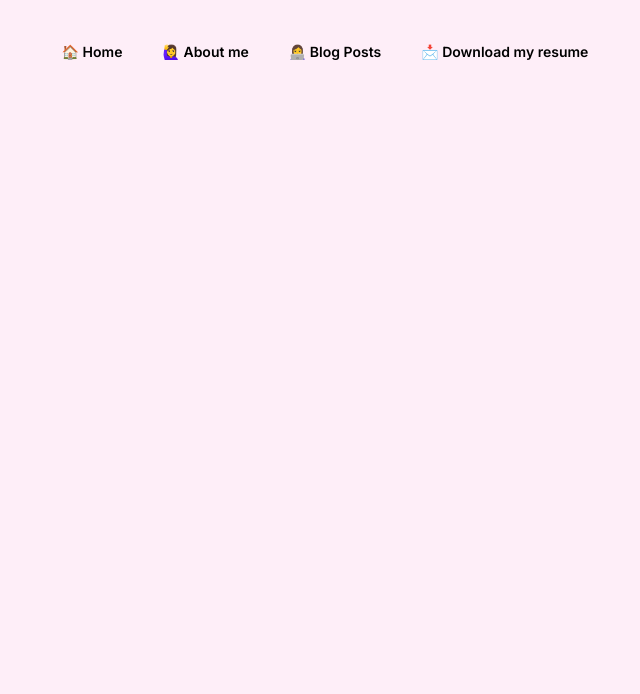
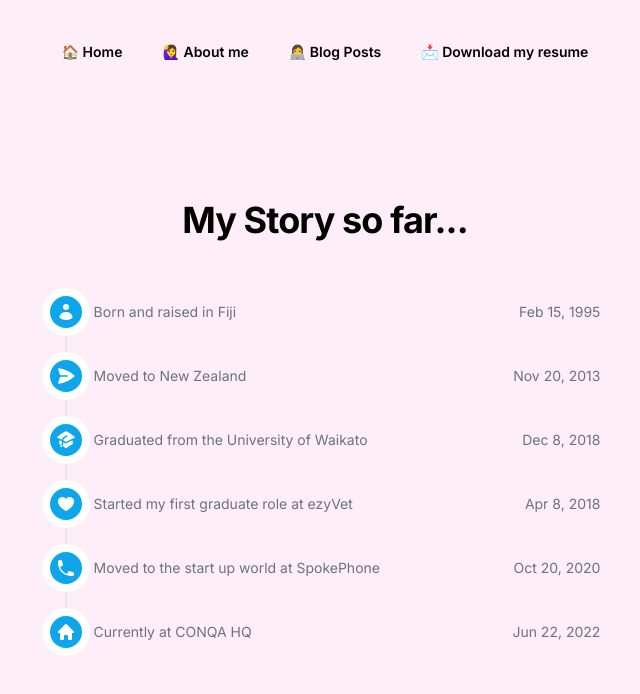
Before and after one commit to cml35/cdynnlee-website, a Next.js app: page /about in a window 1280 px wide. Shown: the top 694 px of the page, without its empty margins (315-955 px from the left). Built offline with nearby package versions, Linux system fonts and the light colour scheme.

Commit message:
Fix eslint conflict

```diff
--- a/package.json
+++ b/package.json
@@ -13,6 +13,7 @@
   },
   "dependencies": {
     "@headlessui/react": "^2.1.2",
+    "@heroicons/react": "^2.1.5",
     "@tanstack/react-query": "^5.51.1",
     "classnames": "^2.5.1",
     "fs-extra": "^11.2.0",
@@ -27,7 +28,7 @@
     "@types/react": "^18",
     "@types/react-dom": "^18",
     "autoprefixer": "^10.0.1",
-    "eslint": "^8",
+    "eslint": "^8.0.0",
     "eslint-config-next": "14.1.4",
     "postcss": "^8",
     "tailwindcss": "^3.3.0",
--- a/src/app/about/page.tsx
+++ b/src/app/about/page.tsx
@@ -1,10 +1,127 @@
 import Layout from "../components/layout";
+
+import {
+  PaperAirplaneIcon,
+  AcademicCapIcon,
+  PhoneIcon,
+  HeartIcon,
+  UserIcon,
+  HomeIcon,
+} from "@heroicons/react/20/solid";
+
+const timeline = [
+  {
+    id: 1,
+    content: "Born and raised in Fiji",
+    href: "#",
+    date: "Feb 15, 1995",
+    datetime: "1995-02-15",
+    icon: UserIcon,
+    iconBackground: "bg-custom-200",
+  },
+  {
+    id: 2,
+    content: "Moved to New Zealand",
+    href: "#",
+    date: "Nov 20, 2013",
+    datetime: "2013-11-20",
+    icon: PaperAirplaneIcon,
+    iconBackground: "bg-custom-200",
+  },
+  {
+    id: 3,
+    content: "Graduated from the University of Waikato",
+    href: "#",
+    date: "Dec 8, 2018",
+    datetime: "2018-12-08",
+    icon: AcademicCapIcon,
+    iconBackground: "bg-custom-200",
+  },
+  {
+    id: 4,
+    content: "Started my first graduate role at ezyVet",
+    href: "#",
+    date: "Apr 8, 2018",
+    datetime: "2018-04-08",
+    icon: HeartIcon,
+    iconBackground: "bg-custom-200",
+  },
+  {
+    id: 5,
+    content: "Moved to the start up world at SpokePhone",
+    href: "#",
+    date: "Oct 20, 2020",
+    datetime: "2020-10-20",
+    icon: PhoneIcon,
+    iconBackground: "bg-custom-200",
+  },
+  {
+    id: 5,
+    content: "Currently at CONQA HQ",
+    href: "#",
+    date: "Jun 22, 2022",
+    datetime: "2022-06-22",
+    icon: HomeIcon,
+    iconBackground: "bg-custom-200",
+  },
+];
+
+function classNames(...classes: any) {
+  return classes.filter(Boolean).join(" ");
+}
+
+const Timeline = () => {
+  return (
+    <div className="flow-root mt-32">
+      <h2 className="text-center font-bold tracking-tight text-4xl mb-14">
+        My Story so far...
+      </h2>
+      <ul role="list" className="-mb-8">
+        {timeline.map((event, eventIdx) => (
+          <li key={event.id}>
+            <div className="relative pb-8">
+              {eventIdx !== timeline.length - 1 ? (
+                <span
+                  aria-hidden="true"
+                  className="absolute left-4 top-4 -ml-px h-full w-0.5 bg-gray-200"
+                />
+              ) : null}
+              <div className="relative flex space-x-3">
+                <div>
+                  <span
+                    className={classNames(
+                      event.iconBackground,
+                      "flex h-8 w-8 items-center justify-center rounded-full ring-8 ring-white"
+                    )}
+                  >
+                    <event.icon
+                      aria-hidden="true"
+                      className="h-5 w-5 text-white"
+                    />
+                  </span>
+                </div>
+                <div className="flex min-w-0 flex-1 justify-between space-x-4 pt-1.5">
+                  <div>
+                    <p className="text-sm text-gray-500">{event.content} </p>
+                  </div>
+                  <div className="whitespace-nowrap text-right text-sm text-gray-500">
+                    <time dateTime={event.datetime}>{event.date}</time>
+                  </div>
+                </div>
+              </div>
+            </div>
+          </li>
+        ))}
+      </ul>
+    </div>
+  );
+};
 
 const About = () => {
   return (
     <main className="flex flex-col items-center justify-between pt-8">
       <Layout>
-        <h1></h1>
+        <Timeline />
       </Layout>
     </main>
   );
--- a/src/app/page.tsx
+++ b/src/app/page.tsx
@@ -1,4 +1,67 @@
 import Layout from "../app/components/layout";
+
+const LinkedInIcon = () => {
+  return (
+    <a href="https://www.linkedin.com/in/claudynn-lee/">
+      <svg
+        className="mt-12 h-8 w-8 text-custom-200 hover:text-black"
+        viewBox="0 0 24 24"
+        fill="none"
+        width="24"
+        height="24"
+        stroke="currentColor"
+        stroke-width="2"
+        stroke-linecap="round"
+        stroke-linejoin="round"
+      >
+        {" "}
+        <path d="M16 8a6 6 0 0 1 6 6v7h-4v-7a2 2 0 0 0-2-2 2 2 0 0 0-2 2v7h-4v-7a6 6 0 0 1 6-6z" />{" "}
+        <rect x="2" y="9" width="4" height="12" />{" "}
+        <circle cx="4" cy="4" r="2" />
+      </svg>
+    </a>
+  );
+};
+
+const InstagramIcon = () => {
+  return (
+    <a href="https://www.instagram.com/claudynn_lee?igsh=YmJuZHp1NmQ5eGh3&utm_source=qr">
+      <svg
+        className="ml-2 mt-12 h-8 w-8 text-custom-200 hover:text-black"
+        viewBox="0 0 24 24"
+        fill="none"
+        stroke="currentColor"
+        stroke-width="2"
+        stroke-linecap="round"
+        stroke-linejoin="round"
+      >
+        {""}
+        <rect x="2" y="2" width="20" height="20" rx="5" ry="5" />{" "}
+        <path d="M16 11.37A4 4 0 1 1 12.63 8 4 4 0 0 1 16 11.37z" />{" "}
+        <line x1="17.5" y1="6.5" x2="17.51" y2="6.5" />
+      </svg>
+    </a>
+  );
+};
+
+const GitHubIcon = () => {
+  return (
+    <a href="https://github.com/cml35">
+      <svg
+        className="mt-12 ml-2 h-8 w-8 text-custom-200 hover:text-black"
+        viewBox="0 0 24 24"
+        fill="none"
+        stroke="currentColor"
+        stroke-width="2"
+        stroke-linecap="round"
+        stroke-linejoin="round"
+      >
+        {" "}
+        <path d="M9 19c-5 1.5-5-2.5-7-3m14 6v-3.87a3.37 3.37 0 0 0-.94-2.61c3.14-.35 6.44-1.54 6.44-7A5.44 5.44 0 0 0 20 4.77 5.07 5.07 0 0 0 19.91 1S18.73.65 16 2.48a13.38 13.38 0 0 0-7 0C6.27.65 5.09 1 5.09 1A5.07 5.07 0 0 0 5 4.77a5.44 5.44 0 0 0-1.5 3.78c0 5.42 3.3 6.61 6.44 7A3.37 3.37 0 0 0 9 18.13V22" />
+      </svg>
+    </a>
+  );
+};
 
 const Intro = () => {
   return (
@@ -21,6 +84,14 @@ const Intro = () => {
           <p className="transition duration-300 ease-in-out hover:scale-110 w-fit text-left mt-1 text-base font-semibold leading-7 text-custom-200">
             🇳🇿 Based in Auckland, NZ
           </p>
+          <p className="transition duration-300 ease-in-out hover:scale-110 w-fit text-left mt-1 text-base font-semibold leading-7 text-custom-200">
+            🌈 Queer in Tech
+          </p>
+          <div className="flex flex-row">
+            <LinkedInIcon />
+            <InstagramIcon />
+            <GitHubIcon />
+          </div>
         </div>
       </div>
     </div>
--- a/src/app/posts/page.tsx
+++ b/src/app/posts/page.tsx
@@ -5,12 +5,11 @@ import Image from "next/image";
 import Layout from "../components/layout";
 
 import { blogPosts } from "../hooks/useListBlogPosts";
-import profilePic from "../assets/IMG_3919.png";
 
 const Subscription = () => {
   return (
-    <div className="flex flex-col items-center mt-10 xl:mt-0 mb-20">
-      <h3 className="text-sm font-semibold leading-6 text-gray-900">
+    <div className="flex flex-col items-center mx-auto mt-8 mb-20">
+      <h3 className="mt-2 text-sm font-semibold leading-6 text-gray-900">
         Subscribe to my newsletter
       </h3>
       <p className="mt-2 text-sm leading-6 text-gray-600">
@@ -27,7 +26,7 @@ const Subscription = () => {
           required
           placeholder="Enter your email"
           autoComplete="email"
-          className="w-full min-w-0 appearance-none rounded-md border-0 bg-white px-3 py-1.5 text-base text-gray-900 shadow-sm ring-1 ring-inset ring-gray-300 placeholder:text-gray-400 focus:ring-2 focus:ring-inset focus:ring-custom-200 sm:w-64 sm:text-sm sm:leading-6 xl:w-full"
+          className="w-full min-w-0 appearance-none rounded-md bg-white px-3 py-1.5 text-base text-gray-900 shadow-sm ring-1 ring-inset ring-gray-300 placeholder:text-gray-400 focus:ring-2 focus:ring-inset focus:ring-custom-200 sm:w-64 sm:text-sm sm:leading-6 xl:w-full"
         />
         <div className="mt-4 sm:ml-4 sm:mt-0 sm:flex-shrink-0">
           <button
@@ -44,17 +43,18 @@ const Subscription = () => {
 
 const BlogList = () => {
   return (
-    <div className="py-24">
+    <div className="px-6 py-22 sm:py-24 lg:px-8">
       <div className="mx-auto max-w-7xl px-6 lg:px-8">
-        <div className="mx-auto max-w-2xl lg:mx-0">
+        <div className="mx-auto text-center lg:mx-0">
           <h2 className="text-3xl font-bold tracking-tight text-gray-900 sm:text-4xl">
             From my blog
           </h2>
           <p className="mt-2 text-lg leading-8 text-gray-600">
-            Fresh content to keep you updated on the latest trends in tech.
+            Fresh content to keep you updated on what I&apos;m up to, trends in
+            tech and upcoming projects.
           </p>
         </div>
-        <div className="mx-auto mt-10 grid max-w-2xl grid-cols-1 gap-x-8 gap-y-16 border-t border-gray-200 pt-10 sm:mt-16 sm:pt-16 lg:mx-0 lg:max-w-none lg:grid-cols-3">
+        <div className="mx-auto mt-10 grid max-w-2xl grid-cols-1 gap-x-8 gap-y-28 pt-10 sm:mt-16 sm:pt-16 lg:mx-0 lg:max-w-none lg:grid-cols-3">
           {blogPosts.map((post) => (
             <article
               key={post.id}
@@ -79,7 +79,7 @@ const BlogList = () => {
               <div className="relative mt-8 flex items-center gap-x-4">
                 <Image
                   className="rounded"
-                  src={profilePic}
+                  src="/IMG_3919.png"
                   width={40}
                   height={40}
                   alt="My picture"
--- a/tailwind.config.ts
+++ b/tailwind.config.ts
@@ -18,6 +18,7 @@ const config: Config = {
         custom: {
           100: "#FEEEF8",
           200: "#0EA5E9",
+          300: "#EFFFAE",
         },
       },
     },
```
Also changed, not shown: 2 other files (tests, documents, lock files or other folders).
